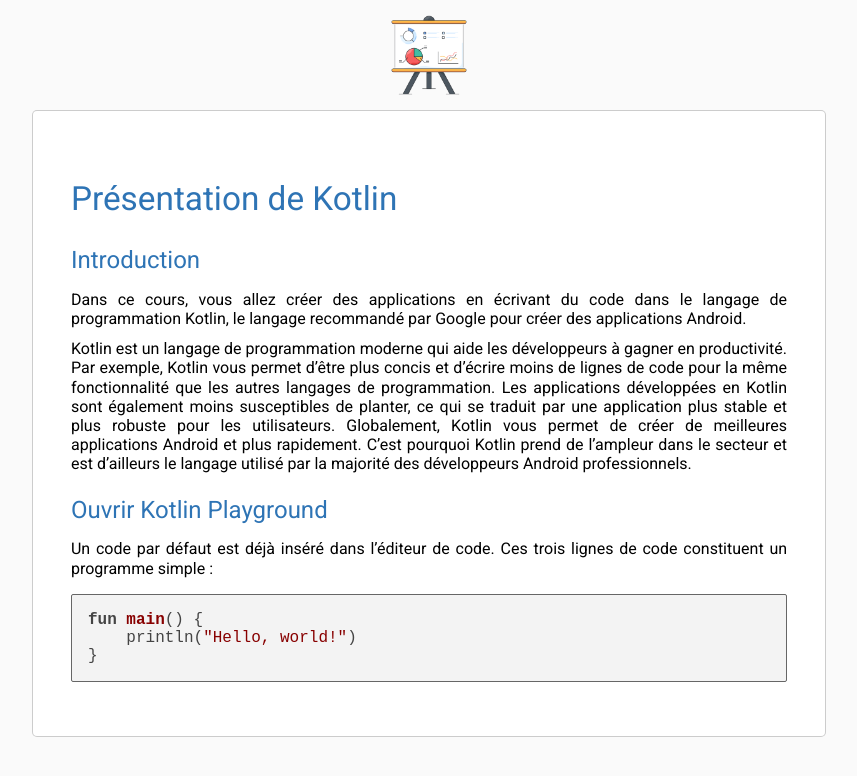
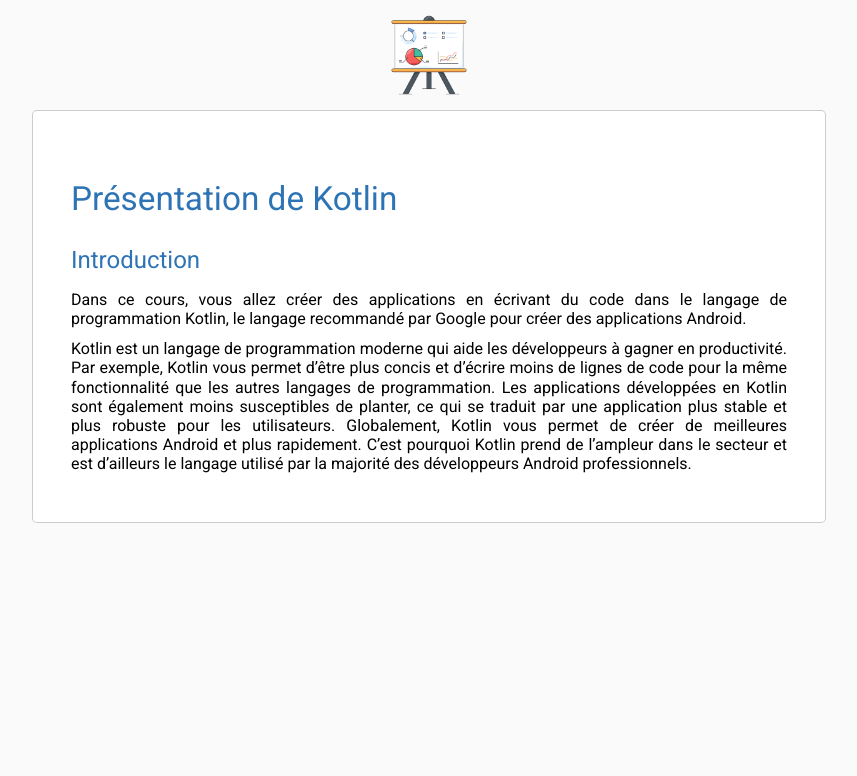
Before and after one commit to solicoders/Lharrak-Adnan-autoformation-android, a Jekyll site: the page built from docs/1.1-présentation-de-Kotlin/présentation-de-kotlin.md, in a window 1280 px wide. Shown: the top 776 px of the page, without its empty margins (211-1068 px from the left). Built offline with Jekyll 4.4.1, drawn with Linux system fonts in a browser that asks for light colours; our own code applies the rules of GitHub Pages for plain Markdown files.

Commit message:
presentation kotlin

````diff
--- a/docs/1.1-présentation-de-Kotlin/présentation-de-kotlin.md
+++ b/docs/1.1-présentation-de-Kotlin/présentation-de-kotlin.md
@@ -10,12 +10,3 @@ order: 2
 Dans ce cours, vous allez créer des applications en écrivant du code dans le langage de programmation Kotlin, le langage recommandé par Google pour créer des applications Android.
 
 Kotlin est un langage de programmation moderne qui aide les développeurs à gagner en productivité. Par exemple, Kotlin vous permet d'être plus concis et d'écrire moins de lignes de code pour la même fonctionnalité que les autres langages de programmation. Les applications développées en Kotlin sont également moins susceptibles de planter, ce qui se traduit par une application plus stable et plus robuste pour les utilisateurs. Globalement, Kotlin vous permet de créer de meilleures applications Android et plus rapidement. C'est pourquoi Kotlin prend de l'ampleur dans le secteur et est d'ailleurs le langage utilisé par la majorité des développeurs Android professionnels.
-
-## Ouvrir Kotlin Playground
-Un code par défaut est déjà inséré dans l'éditeur de code. Ces trois lignes de code constituent un programme simple :
-
-```bash
-fun main() {
-    println("Hello, world!")
-}
-```
````
